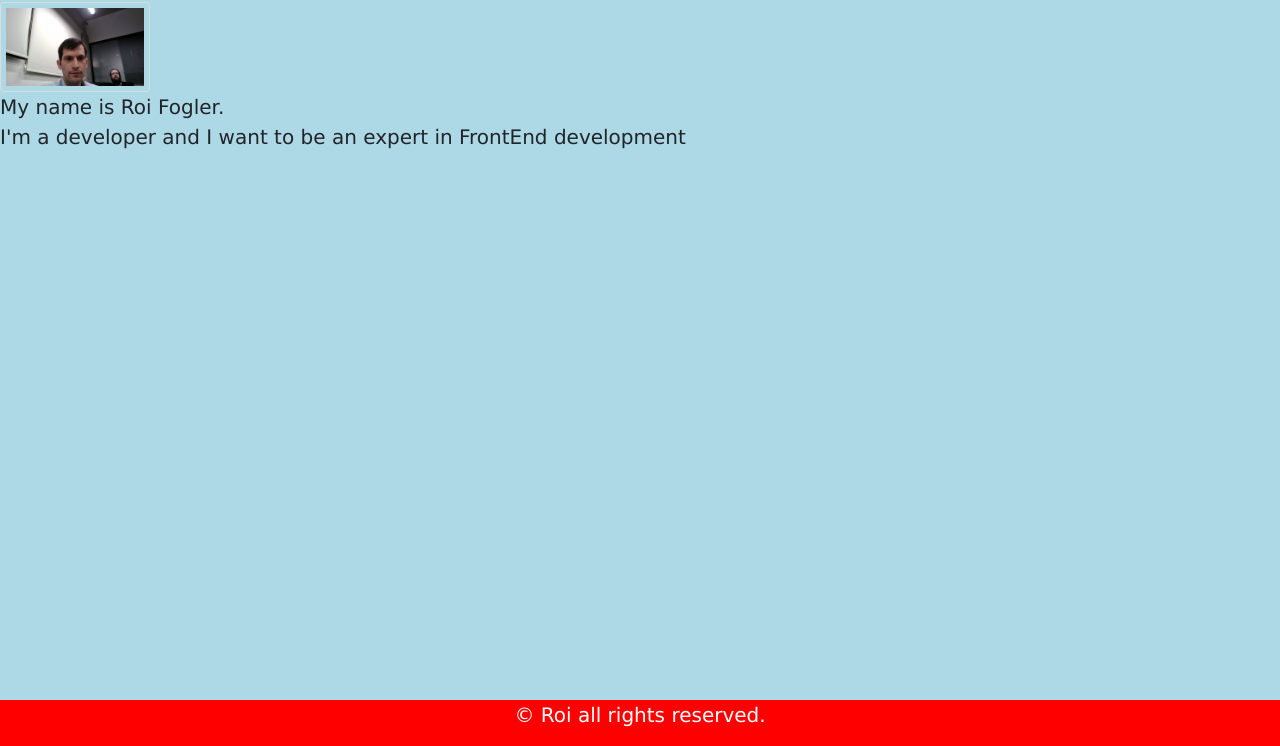
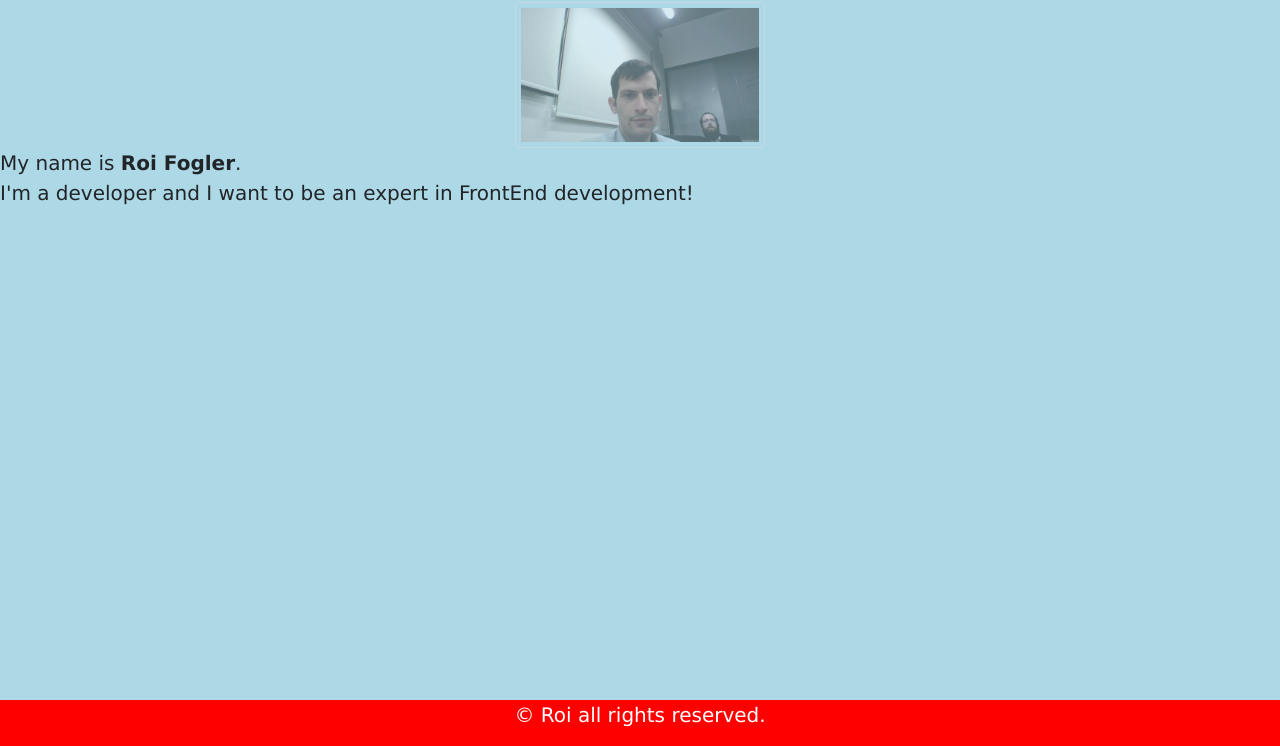
Before and after one commit to roiDaniela/EXERCISE_1, a plain HTML site: page index.html in a window 1280 px wide. Shown: the part 54-800 px from the top of the page. Drawn offline with nearby package versions, Linux system fonts and the light colour scheme.

Commit message:
chaneg img resolution etc

```diff
--- a/index.html
+++ b/index.html
@@ -14,9 +14,9 @@
 
     <div class="content">
       <section class="about">
-        <img src="me.jpg" alt="Flowers in Chania">
-        <p>My name is Roi Fogler. <br/>
-            I'm a developer and I want to be an expert in FrontEnd development</p>
+        <img src="me.jpg" class="btn-social">
+        <p>My name is <b> Roi Fogler</b>. <br/>
+            I'm a developer and I want to be an expert in FrontEnd development!</p>
       </section>
     </div>
 
--- a/style.css
+++ b/style.css
@@ -7,16 +7,32 @@ h1 {
   text-align: center;
 }
 
+h1:hover {
+  background-color: red;
+}
+
 p {
   font-family: verdana;
   font-size: 20px;
 }
 
-img {
+.btn-social {
   border: 1px solid #ddd;
   border-radius: 4px;
   padding: 5px;
-  width: 150px;
+  width: 250px;
+  display: block;
+  margin-left: auto;
+  margin-right: auto;
+  position: relative;
+  opacity: 0.5;
+  transition: 0.3s ease;
+  cursor: pointer;
+}
+
+.btn-social:hover {
+  transform: scale(1.5, 1.5); /** default is 1, scale it to 1.5 */
+  opacity: 1;
 }
 
 footer {
```
